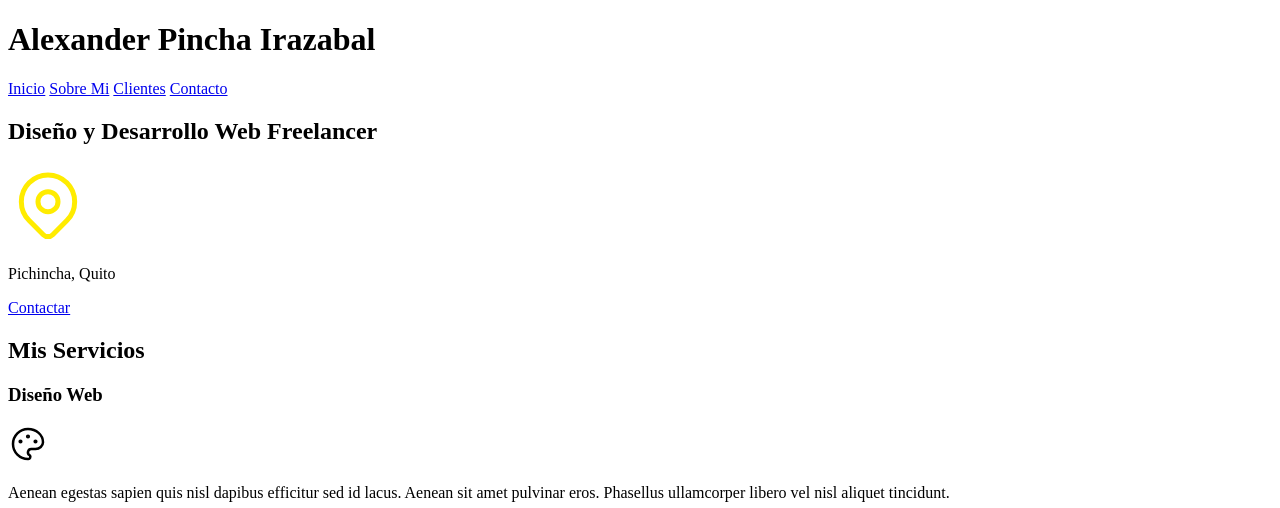
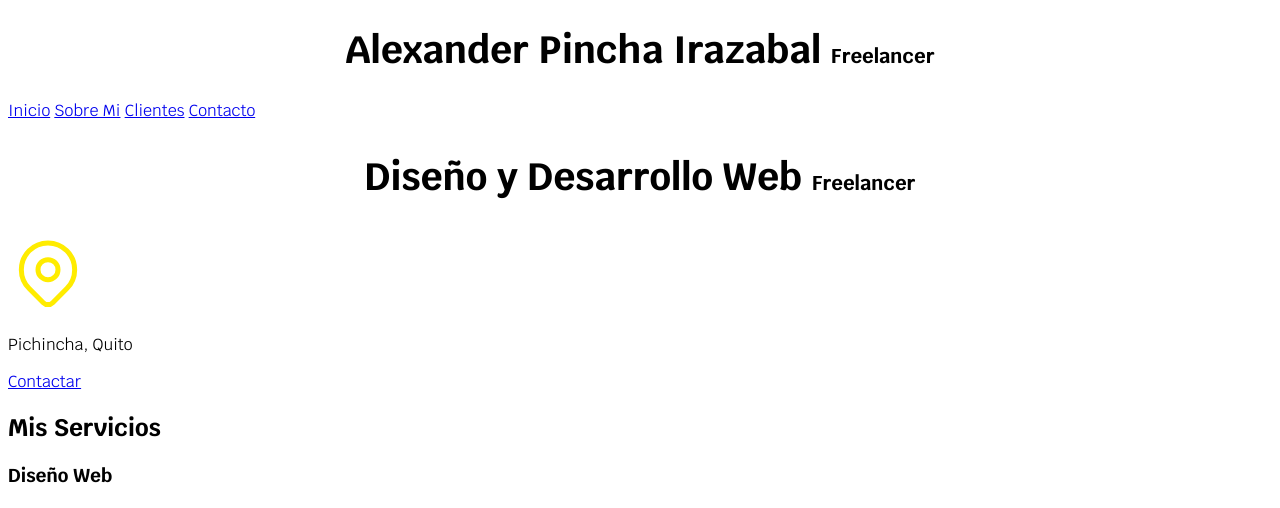
Before and after one commit to SteveAlex97/Proyecto_Web_4A, a plain HTML site: page index.html in a window 1280 px wide. Shown: the top 508 px of the page. Drawn offline with Linux system fonts and the light colour scheme.

Commit message:
version 1.0.1

```diff
--- /dev/null
+++ b/css/styles.css
@@ -0,0 +1,26 @@
+:root{
+    --blanco: #ffffff;
+    --oscuro: #212121;
+    --primario: #ffc107;
+    --secundario:#0097A7;
+    --gris:#757575;
+
+}
+
+html{
+    font-size: 62.5%;
+    font-family: 'Krub', sans-serif;
+}
+body{
+    font-size: 16px;
+}
+.titulo{
+    text-align: center;
+    font-size: 3.8rem;
+
+
+}
+ .titulo span{
+    font-size: 2rem;
+
+}
--- a/index.html
+++ b/index.html
@@ -5,21 +5,27 @@
     <meta http-equiv="X-UA-Compatible" content="IE=edge">
     <meta name="viewport" content="width=device-width, initial-scale=1.0">
     <title>Diseñador Freelancer</title>
+    <link rel="preconnect" href="https://fonts.googleapis.com">
+<link rel="preconnect" href="https://fonts.gstatic.com" crossorigin>
+<link href="https://fonts.googleapis.com/css2?family=Krub:wght@400;700&display=swap" rel="stylesheet">
+
+    <link rel="preload" href="css/styles.css" as="style">
+   <link  href="css/styles.css " rel="stylesheet">
 </head>
 <body>
     <head>
-        <h1>Alexander Pincha Irazabal</h1>
+        <h1 class="titulo">Alexander Pincha Irazabal <span>Freelancer</h1></h1>
     </head>
 
     <nav>
-        <a href="#">Inicio</a>
-        <a href="#">Sobre Mi</a>
-        <a href="#">Clientes</a>
-        <a href="#">Contacto</a>
+        <a href="inicio.html">Inicio</a>
+        <a href="sobremi.html">Sobre Mi</a>
+        <a href="clientes.html">Clientes</a>
+        <a href="contacto.html">Contacto</a>
     </nav>
 
    <section>
-    <h2>Diseño y Desarrollo Web Freelancer</h2>
+    <h2 class="titulo">Diseño y Desarrollo Web <span>Freelancer</span></h2>
     <svg xmlns="http://www.w3.org/2000/svg" class="icon icon-tabler icon-tabler-map-pin" width="80" height="80" viewBox="0 0 24 24" stroke-width="1.5" stroke="#ffec00" fill="none" stroke-linecap="round" stroke-linejoin="round">
         <path stroke="none" d="M0 0h24v24H0z" fill="none"/>
         <circle cx="12" cy="11" r="3" />
```
Also changed, not shown: clientes.html (added, +12 -0 lines), contacto.html (added, +12 -0 lines), inicio.html (added, +12 -0 lines), sobremi.html (added, +12 -0 lines).
